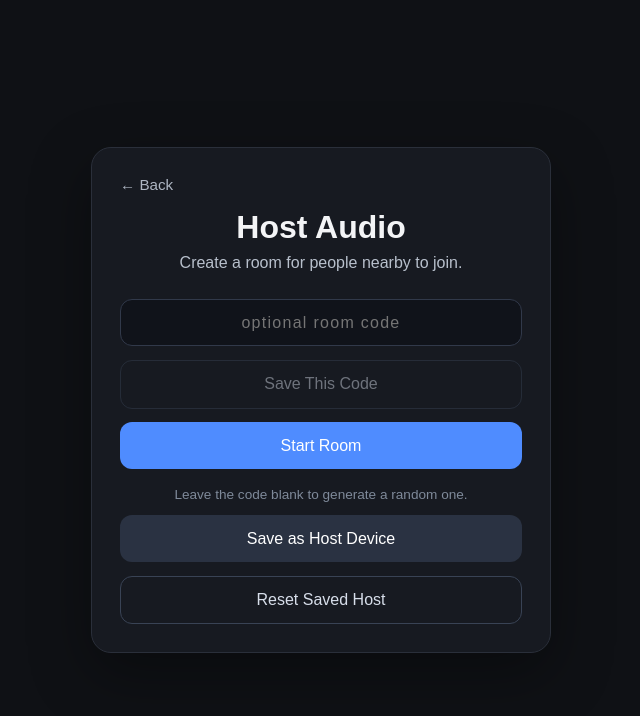
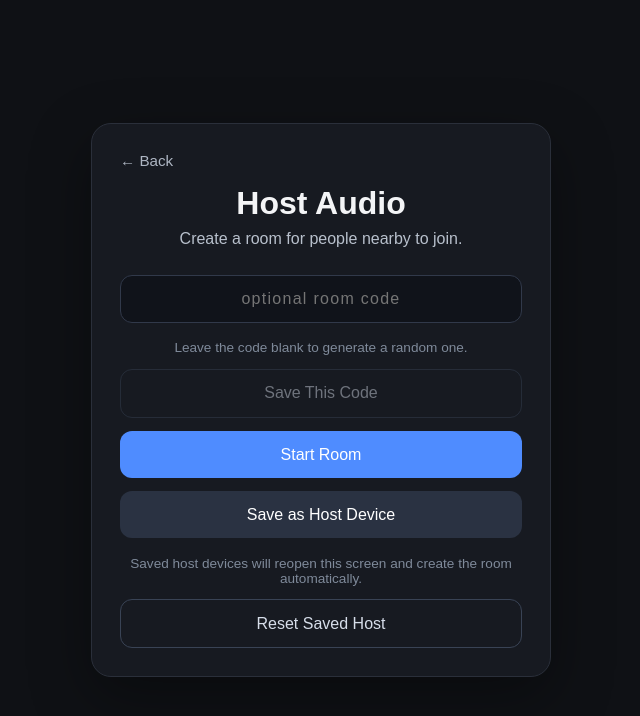
Before and after one commit to Kaelidoscopic/SportsRadioApp, a React (Vite) app in the folder client/: page / in a window 1280 px wide. Both pictures are taken after a click on the button "Host Audio". Shown: the top 716 px of the page, without its empty margins (319-959 px from the left). Built offline with nearby package versions, Linux system fonts and the light colour scheme; no server answers.

Commit message:
auto-remember device

```diff
--- a/client/src/App.jsx
+++ b/client/src/App.jsx
@@ -397,8 +397,9 @@ function App() {
     };
   }, []);
 
-  const createRoom = () => {
-    const code = roomId.trim();
+  const createRoom = (overrideCode) => {
+    const code =
+      typeof overrideCode === "string" ? overrideCode.trim() : roomId.trim();
 
     socket.emit("create-room", code || null);
   };
--- a/client/src/LandingPage.jsx
+++ b/client/src/LandingPage.jsx
@@ -5,6 +5,7 @@ function LandingPage({ roomId, setRoomId, createRoom, joinRoom }) {
   const [mode, setMode] = useState(null);
   const [scannerOpen, setScannerOpen] = useState(false);
   const savedHostCode = localStorage.getItem("venueAudioHostCode") || "";
+  const [autoCreateAttempted, setAutoCreateAttempted] = useState(false);
 
   const handleJoinKeyDown = (e) => {
     if (e.key === "Enter") {
@@ -48,6 +49,24 @@ function LandingPage({ roomId, setRoomId, createRoom, joinRoom }) {
     }
   }, []);
 
+  useEffect(() => {
+    const isHostDevice = localStorage.getItem("venueAudioHostMode") === "true";
+    const savedCode = localStorage.getItem("venueAudioHostCode");
+
+    if (
+      mode === "host" &&
+      isHostDevice &&
+      savedCode &&
+      !autoCreateAttempted
+    ) {
+      setAutoCreateAttempted(true);
+
+      setTimeout(() => {
+        createRoom(savedCode);
+      }, 300);
+    }
+  }, [mode, autoCreateAttempted, createRoom]);
+
   if (mode === "host") {
     return (
       <div className="page-shell">
@@ -71,6 +90,10 @@ function LandingPage({ roomId, setRoomId, createRoom, joinRoom }) {
               value={roomId}
               onChange={(e) => setRoomId(e.target.value.toUpperCase())}
             />
+
+            <p className="small-note">
+              Leave the code blank to generate a random one.
+            </p>
 
             {savedHostCode && (
               <button
@@ -99,10 +122,6 @@ function LandingPage({ roomId, setRoomId, createRoom, joinRoom }) {
               Start Room
             </button>
 
-            <p className="small-note">
-              Leave the code blank to generate a random one.
-            </p>
-
             <button
               className="secondary-button"
               onClick={() => {
@@ -113,6 +132,10 @@ function LandingPage({ roomId, setRoomId, createRoom, joinRoom }) {
             >
               Save as Host Device
             </button>
+
+            <p className="small-note">
+              Saved host devices will reopen this screen and create the room automatically.
+            </p>
 
             <button
               className="ghost-button"
```
